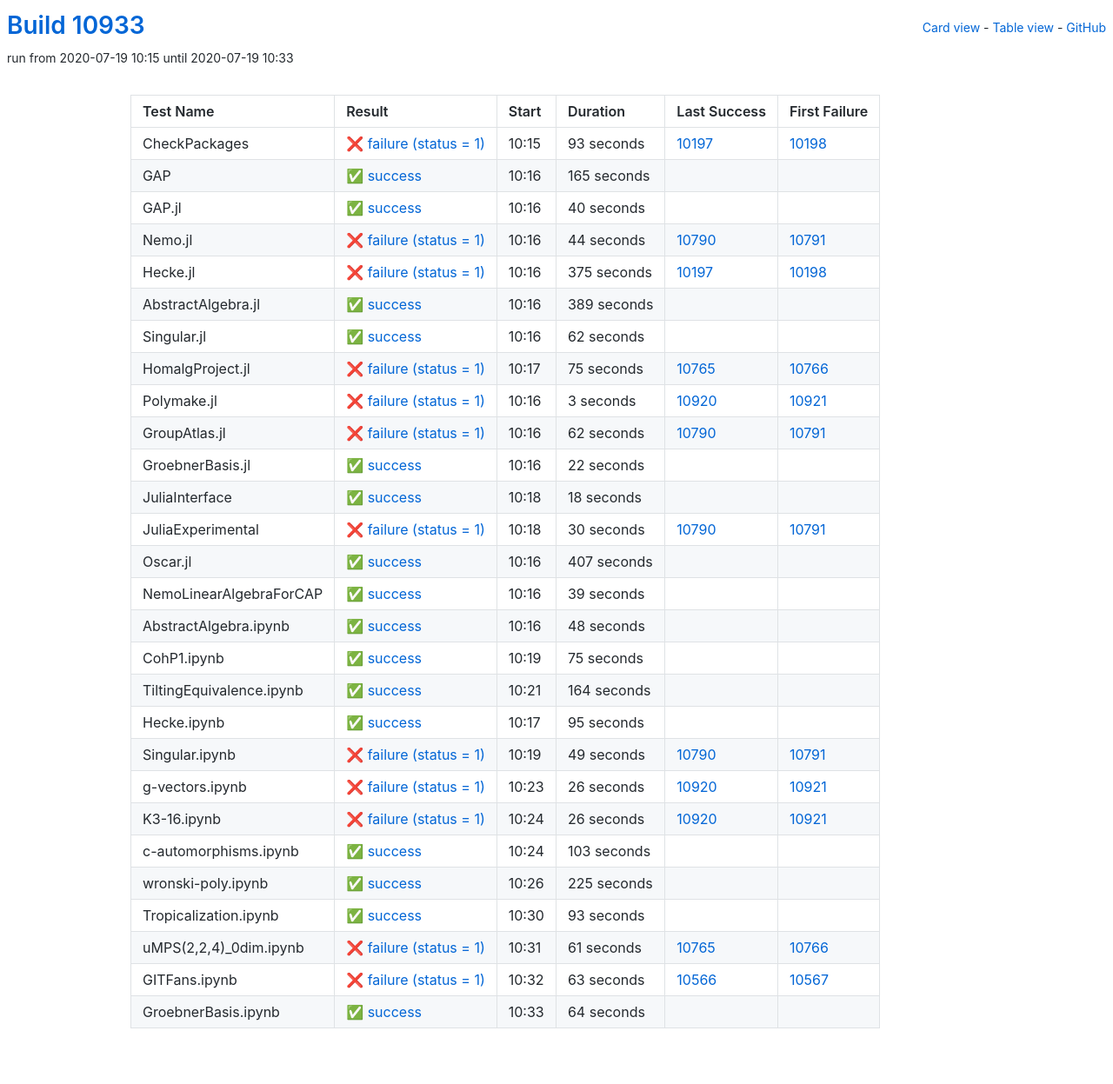
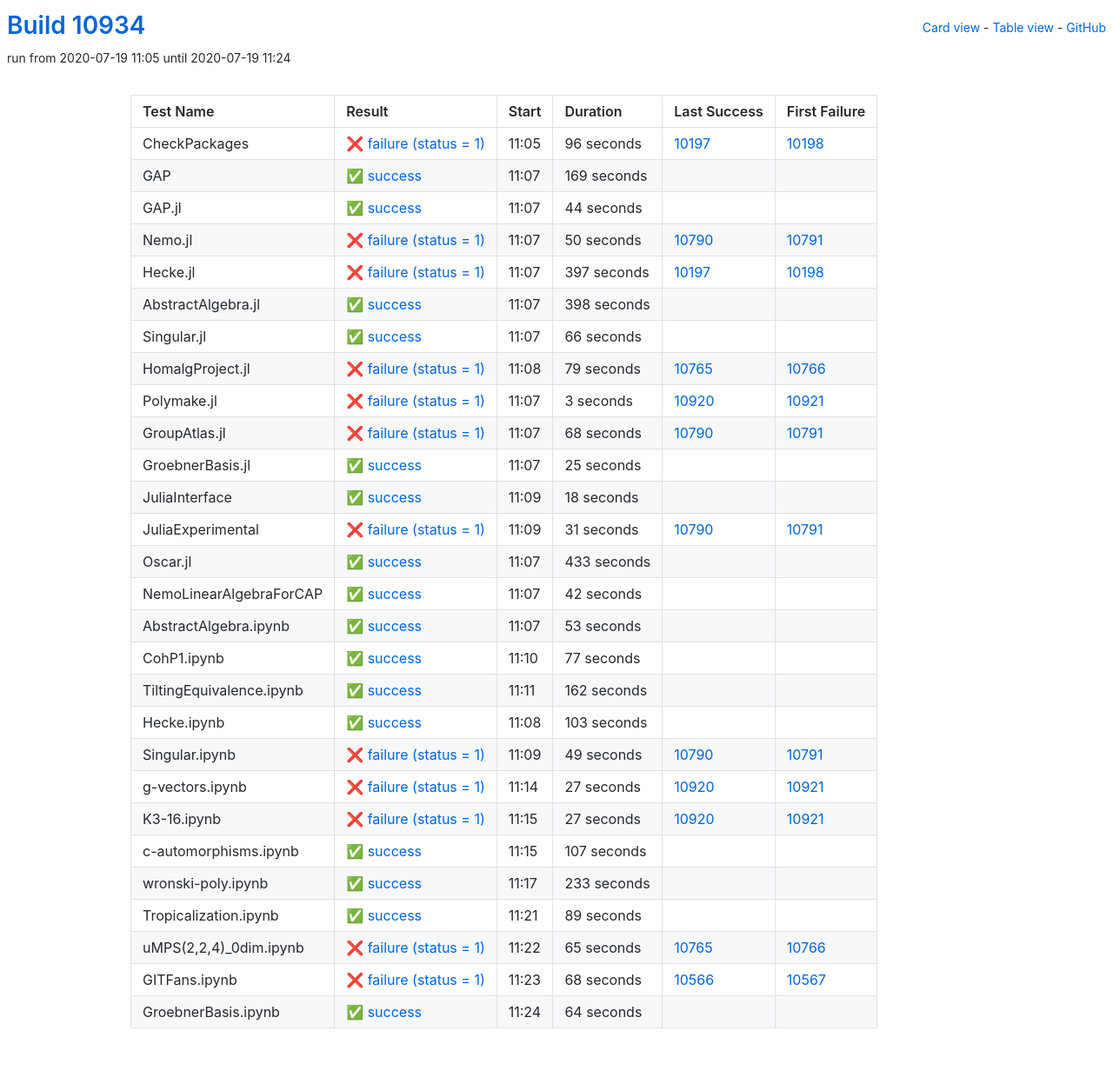
Before and after one commit to oscar-system/oscar-ci-status, a Jekyll site: the page built from table.html, in a window 1280 px wide. Shown: the whole page at 87% size. Built offline with Jekyll 4.4.1, drawn with Linux system fonts in a browser that asks for light colours.

Commit message:
Build #10934

```diff
--- a/_data/ci.yml
+++ b/_data/ci.yml
@@ -1,6 +1,6 @@
 ---
-build: 10933
-build_url: https://oscarci.mathematik.uni-kl.de/job/oscar/10933/
+build: 10934
+build_url: https://oscarci.mathematik.uni-kl.de/job/oscar/10934/
 job: oscar
 organization: oscar-system
 repo: oscar-ci-status
@@ -8,104 +8,104 @@
 tests:
 - name: CheckPackages
   id: checkpackages
-  log: https://oscarci.mathematik.uni-kl.de/job/oscar/10933/artifact/logs/build-10933/CheckPackages.log
-  start: 2020-07-19 10:15
+  log: https://oscarci.mathematik.uni-kl.de/job/oscar/10934/artifact/logs/build-10934/CheckPackages.log
+  start: 2020-07-19 11:05
   success: false
   exitcode: 1
   status: failure
-  duration: 93
+  duration: 96
   last_success: 10197
   last_success_url: https://oscarci.mathematik.uni-kl.de/job/oscar/10197/
   first_failure: 10198
   first_failure_url: https://oscarci.mathematik.uni-kl.de/job/oscar/10198/
 - name: GAP
   id: gap
-  log: https://oscarci.mathematik.uni-kl.de/job/oscar/10933/artifact/logs/build-10933/GAP.log
-  start: 2020-07-19 10:16
+  log: https://oscarci.mathematik.uni-kl.de/job/oscar/10934/artifact/logs/build-10934/GAP.log
+  start: 2020-07-19 11:07
   success: true
   exitcode: 0
   status: success
-  duration: 165
+  duration: 169
   last_success: false
   last_success_url:
   first_failure: false
   first_failure_url:
 - name: GAP.jl
   id: gap-jl
-  log: https://oscarci.mathematik.uni-kl.de/job/oscar/10933/artifact/logs/build-10933/GAP.jl.log
-  start: 2020-07-19 10:16
+  log: https://oscarci.mathematik.uni-kl.de/job/oscar/10934/artifact/logs/build-10934/GAP.jl.log
+  start: 2020-07-19 11:07
   success: true
   exitcode: 0
   status: success
-  duration: 40
+  duration: 44
   last_success: false
   last_success_url:
   first_failure: false
   first_failure_url:
 - name: Nemo.jl
   id: nemo-jl
-  log: https://oscarci.mathematik.uni-kl.de/job/oscar/10933/artifact/logs/build-10933/Nemo.jl.log
-  start: 2020-07-19 10:16
+  log: https://oscarci.mathematik.uni-kl.de/job/oscar/10934/artifact/logs/build-10934/Nemo.jl.log
+  start: 2020-07-19 11:07
   success: false
   exitcode: 1
   status: failure
-  duration: 44
+  duration: 50
   last_success: 10790
   last_success_url: https://oscarci.mathematik.uni-kl.de/job/oscar/10790/
   first_failure: 10791
   first_failure_url: https://oscarci.mathematik.uni-kl.de/job/oscar/10791/
 - name: Hecke.jl
   id: hecke-jl
-  log: https://oscarci.mathematik.uni-kl.de/job/oscar/10933/artifact/logs/build-10933/Hecke.jl.log
-  start: 2020-07-19 10:16
+  log: https://oscarci.mathematik.uni-kl.de/job/oscar/10934/artifact/logs/build-10934/Hecke.jl.log
+  start: 2020-07-19 11:07
   success: false
   exitcode: 1
   status: failure
-  duration: 375
+  duration: 397
   last_success: 10197
   last_success_url: https://oscarci.mathematik.uni-kl.de/job/oscar/10197/
   first_failure: 10198
   first_failure_url: https://oscarci.mathematik.uni-kl.de/job/oscar/10198/
 - name: AbstractAlgebra.jl
   id: abstractalgebra-jl
-  log: https://oscarci.mathematik.uni-kl.de/job/oscar/10933/artifact/logs/build-10933/AbstractAlgebra.jl.log
-  start: 2020-07-19 10:16
+  log: https://oscarci.mathematik.uni-kl.de/job/oscar/10934/artifact/logs/build-10934/AbstractAlgebra.jl.log
+  start: 2020-07-19 11:07
   success: true
   exitcode: 0
   status: success
-  duration: 389
+  duration: 398
   last_success: false
   last_success_url:
   first_failure: false
   first_failure_url:
 - name: Singular.jl
   id: singular-jl
-  log: https://oscarci.mathematik.uni-kl.de/job/oscar/10933/artifact/logs/build-10933/Singular.jl.log
-  start: 2020-07-19 10:16
+  log: https://oscarci.mathematik.uni-kl.de/job/oscar/10934/artifact/logs/build-10934/Singular.jl.log
+  start: 2020-07-19 11:07
   success: true
   exitcode: 0
   status: success
-  duration: 62
+  duration: 66
   last_success: false
   last_success_url:
   first_failure: false
   first_failure_url:
 - name: HomalgProject.jl
   id: homalgproject-jl
-  log: https://oscarci.mathematik.uni-kl.de/job/oscar/10933/artifact/logs/build-10933/HomalgProject.jl.log
-  start: 2020-07-19 10:17
+  log: https://oscarci.mathematik.uni-kl.de/job/oscar/10934/artifact/logs/build-10934/HomalgProject.jl.log
+  start: 2020-07-19 11:08
   success: false
   exitcode: 1
   status: failure
-  duration: 75
+  duration: 79
   last_success: 10765
   last_success_url: https://oscarci.mathematik.uni-kl.de/job/oscar/10765/
   first_failure: 10766
   first_failure_url: https://oscarci.mathematik.uni-kl.de/job/oscar/10766/
 - name: Polymake.jl
   id: polymake-jl
-  log: https://oscarci.mathematik.uni-kl.de/job/oscar/10933/artifact/logs/build-10933/Polymake.jl.log
-  start: 2020-07-19 10:16
+  log: https://oscarci.mathematik.uni-kl.de/job/oscar/10934/artifact/logs/build-10934/Polymake.jl.log
+  start: 2020-07-19 11:07
   success: false
   exitcode: 1
   status: failure
@@ -116,32 +116,32 @@
   first_failure_url: https://oscarci.mathematik.uni-kl.de/job/oscar/10921/
 - name: GroupAtlas.jl
   id: groupatlas-jl
-  log: https://oscarci.mathematik.uni-kl.de/job/oscar/10933/artifact/logs/build-10933/GroupAtlas.jl.log
-  start: 2020-07-19 10:16
+  log: https://oscarci.mathematik.uni-kl.de/job/oscar/10934/artifact/logs/build-10934/GroupAtlas.jl.log
+  start: 2020-07-19 11:07
   success: false
   exitcode: 1
   status: failure
-  duration: 62
+  duration: 68
   last_success: 10790
   last_success_url: https://oscarci.mathematik.uni-kl.de/job/oscar/10790/
   first_failure: 10791
   first_failure_url: https://oscarci.mathematik.uni-kl.de/job/oscar/10791/
 - name: GroebnerBasis.jl
   id: groebnerbasis-jl
-  log: https://oscarci.mathematik.uni-kl.de/job/oscar/10933/artifact/logs/build-10933/GroebnerBasis.jl.log
-  start: 2020-07-19 10:16
+  log: https://oscarci.mathematik.uni-kl.de/job/oscar/10934/artifact/logs/build-10934/GroebnerBasis.jl.log
+  start: 2020-07-19 11:07
   success: true
   exitcode: 0
   status: success
-  duration: 22
+  duration: 25
   last_success: false
   last_success_url:
   first_failure: false
   first_failure_url:
 - name: JuliaInterface
   id: juliainterface
-  log: https://oscarci.mathematik.uni-kl.de/job/oscar/10933/artifact/logs/build-10933/JuliaInterface.log
-  start: 2020-07-19 10:18
+  log: https://oscarci.mathematik.uni-kl.de/job/oscar/10934/artifact/logs/build-10934/JuliaInterface.log
+  start: 2020-07-19 11:09
   success: true
   exitcode: 0
   status: success
@@ -152,92 +152,92 @@
   first_failure_url:
 - name: JuliaExperimental
   id: juliaexperimental
-  log: https://oscarci.mathematik.uni-kl.de/job/oscar/10933/artifact/logs/build-10933/JuliaExperimental.log
-  start: 2020-07-19 10:18
+  log: https://oscarci.mathematik.uni-kl.de/job/oscar/10934/artifact/logs/build-10934/JuliaExperimental.log
+  start: 2020-07-19 11:09
   success: false
   exitcode: 1
   status: failure
-  duration: 30
+  duration: 31
   last_success: 10790
   last_success_url: https://oscarci.mathematik.uni-kl.de/job/oscar/10790/
   first_failure: 10791
   first_failure_url: https://oscarci.mathematik.uni-kl.de/job/oscar/10791/
 - name: Oscar.jl
   id: oscar-jl
-  log: https://oscarci.mathematik.uni-kl.de/job/oscar/10933/artifact/logs/build-10933/Oscar.jl.log
-  start: 2020-07-19 10:16
+  log: https://oscarci.mathematik.uni-kl.de/job/oscar/10934/artifact/logs/build-10934/Oscar.jl.log
+  start: 2020-07-19 11:07
   success: true
   exitcode: 0
   status: success
-  duration: 407
+  duration: 433
   last_success: false
   last_success_url:
   first_failure: false
   first_failure_url:
 - name: NemoLinearAlgebraForCAP
   id: nemolinearalgebraforcap
-  log: https://oscarci.mathematik.uni-kl.de/job/oscar/10933/artifact/logs/build-10933/NemoLinearAlgebraForCAP.log
-  start: 2020-07-19 10:16
+  log: https://oscarci.mathematik.uni-kl.de/job/oscar/10934/artifact/logs/build-10934/NemoLinearAlgebraForCAP.log
+  start: 2020-07-19 11:07
   success: true
   exitcode: 0
   status: success
-  duration: 39
+  duration: 42
   last_success: false
   last_success_url:
   first_failure: false
   first_failure_url:
 - name: AbstractAlgebra.ipynb
   id: abstractalgebra-ipynb
-  log: https://oscarci.mathematik.uni-kl.de/job/oscar/10933/artifact/logs/build-10933/AbstractAlgebra.ipynb.log
-  start: 2020-07-19 10:16
+  log: https://oscarci.mathematik.uni-kl.de/job/oscar/10934/artifact/logs/build-10934/AbstractAlgebra.ipynb.log
+  start: 2020-07-19 11:07
   success: true
   exitcode: 0
   status: success
-  duration: 48
+  duration: 53
   last_success: false
   last_success_url:
   first_failure: false
   first_failure_url:
 - name: CohP1.ipynb
   id: cohp1-ipynb
-  log: https://oscarci.mathematik.uni-kl.de/job/oscar/10933/artifact/logs/build-10933/CohP1.ipynb.log
-  start: 2020-07-19 10:19
+  log: https://oscarci.mathematik.uni-kl.de/job/oscar/10934/artifact/logs/build-10934/CohP1.ipynb.log
+  start: 2020-07-19 11:10
   success: true
   exitcode: 0
   status: success
-  duration: 75
+  duration: 77
   last_success: false
   last_success_url:
   first_failure: false
   first_failure_url:
 - name: TiltingEquivalence.ipynb
   id: tiltingequivalence-ipynb
-  log: https://oscarci.mathematik.uni-kl.de/job/oscar/10933/artifact/logs/build-10933/TiltingEquivalence.ipynb.log
-  start: 2020-07-19 10:21
+  log: https://oscarci.mathematik.uni-kl.de/job/oscar/10934/artifact/logs/build-10934/TiltingEquivalence.ipynb.log
+  start: 2020-07-19 11:11
   success: true
   exitcode: 0
   status: success
-  duration: 164
+  duration: 162
   last_success: false
   last_success_url:
   first_failure: false
   first_failure_url:
 - name: Hecke.ipynb
   id: hecke-ipynb
-  log: https://oscarci.mathematik.uni-kl.de/job/oscar/10933/artifact/logs/build-10933/Hecke.ipynb.log
-  start: 2020-07-19 10:17
+  log: https://oscarci.mathematik.uni-kl.de/job/oscar/10934/artifact/logs/build-10934/Hecke.ipynb.log
+  start: 2020-07-19 11:08
   success: true
   exitcode: 0
   status: success
-  duration: 95
+  duration: 103
   last_success: false
   last_success_url:
   first_failure: false
   first_failure_url:
 - name: Singular.ipynb
   id: singular-ipynb
-  log: https://oscarci.mathematik.uni-kl.de/job/oscar/10933/artifact/logs/build-10933/Singular.ipynb.log
-  start: 2020-07-19 10:19
+  log: https://oscarci.mathematik.uni-kl.de/job/oscar/10934/artifact/logs/build-10934/Singular.ipynb.log
+  start: 2020-07-19 11:09
   success: false
   exitcode: 1
   status: failure
@@ -248,92 +248,92 @@
   first_failure_url: https://oscarci.mathematik.uni-kl.de/job/oscar/10791/
 - name: g-vectors.ipynb
   id: g-vectors-ipynb
-  log: https://oscarci.mathematik.uni-kl.de/job/oscar/10933/artifact/logs/build-10933/g-vectors.ipynb.log
-  start: 2020-07-19 10:23
+  log: https://oscarci.mathematik.uni-kl.de/job/oscar/10934/artifact/logs/build-10934/g-vectors.ipynb.log
+  start: 2020-07-19 11:14
   success: false
   exitcode: 1
   status: failure
-  duration: 26
+  duration: 27
   last_success: 10920
   last_success_url: https://oscarci.mathematik.uni-kl.de/job/oscar/10920/
   first_failure: 10921
   first_failure_url: https://oscarci.mathematik.uni-kl.de/job/oscar/10921/
 - name: K3-16.ipynb
   id: k3-16-ipynb
-  log: https://oscarci.mathematik.uni-kl.de/job/oscar/10933/artifact/logs/build-10933/K3-16.ipynb.log
-  start: 2020-07-19 10:24
+  log: https://oscarci.mathematik.uni-kl.de/job/oscar/10934/artifact/logs/build-10934/K3-16.ipynb.log
+  start: 2020-07-19 11:15
   success: false
   exitcode: 1
   status: failure
-  duration: 26
+  duration: 27
   last_success: 10920
   last_success_url: https://oscarci.mathematik.uni-kl.de/job/oscar/10920/
   first_failure: 10921
   first_failure_url: https://oscarci.mathematik.uni-kl.de/job/oscar/10921/
 - name: c-automorphisms.ipynb
   id: c-automorphisms-ipynb
-  log: https://oscarci.mathematik.uni-kl.de/job/oscar/10933/artifact/logs/build-10933/c-automorphisms.ipynb.log
-  start: 2020-07-19 10:24
+  log: https://oscarci.mathematik.uni-kl.de/job/oscar/10934/artifact/logs/build-10934/c-automorphisms.ipynb.log
+  start: 2020-07-19 11:15
   success: true
   exitcode: 0
   status: success
-  duration: 103
+  duration: 107
   last_success: false
   last_success_url:
   first_failure: false
   first_failure_url:
 - name: wronski-poly.ipynb
   id: wronski-poly-ipynb
-  log: https://oscarci.mathematik.uni-kl.de/job/oscar/10933/artifact/logs/build-10933/wronski-poly.ipynb.log
-  start: 2020-07-19 10:26
+  log: https://oscarci.mathematik.uni-kl.de/job/oscar/10934/artifact/logs/build-10934/wronski-poly.ipynb.log
+  start: 2020-07-19 11:17
   success: true
   exitcode: 0
   status: success
-  duration: 225
+  duration: 233
   last_success: false
   last_success_url:
   first_failure: false
   first_failure_url:
 - name: Tropicalization.ipynb
   id: tropicalization-ipynb
-  log: https://oscarci.mathematik.uni-kl.de/job/oscar/10933/artifact/logs/build-10933/Tropicalization.ipynb.log
-  start: 2020-07-19 10:30
+  log: https://oscarci.mathematik.uni-kl.de/job/oscar/10934/artifact/logs/build-10934/Tropicalization.ipynb.log
+  start: 2020-07-19 11:21
   success: true
   exitcode: 0
   status: success
-  duration: 93
+  duration: 89
   last_success: false
   last_success_url:
   first_failure: false
   first_failure_url:
 - name: uMPS(2,2,4)_0dim.ipynb
   id: umps-2-2-4-0dim-ipynb
-  log: https://oscarci.mathematik.uni-kl.de/job/oscar/10933/artifact/logs/build-10933/uMPS-2-2-4-_0dim.ipynb.log
-  start: 2020-07-19 10:31
+  log: https://oscarci.mathematik.uni-kl.de/job/oscar/10934/artifact/logs/build-10934/uMPS-2-2-4-_0dim.ipynb.log
+  start: 2020-07-19 11:22
   success: false
   exitcode: 1
   status: failure
-  duration: 61
+  duration: 65
   last_success: 10765
   last_success_url: https://oscarci.mathematik.uni-kl.de/job/oscar/10765/
   first_failure: 10766
   first_failure_url: https://oscarci.mathematik.uni-kl.de/job/oscar/10766/
 - name: GITFans.ipynb
   id: gitfans-ipynb
-  log: https://oscarci.mathematik.uni-kl.de/job/oscar/10933/artifact/logs/build-10933/GITFans.ipynb.log
-  start: 2020-07-19 10:32
+  log: https://oscarci.mathematik.uni-kl.de/job/oscar/10934/artifact/logs/build-10934/GITFans.ipynb.log
+  start: 2020-07-19 11:23
   success: false
   exitcode: 1
   status: failure
-  duration: 63
+  duration: 68
   last_success: 10566
   last_success_url: https://oscarci.mathematik.uni-kl.de/job/oscar/10566/
   first_failure: 10567
   first_failure_url: https://oscarci.mathematik.uni-kl.de/job/oscar/10567/
 - name: GroebnerBasis.ipynb
   id: groebnerbasis-ipynb
-  log: https://oscarci.mathematik.uni-kl.de/job/oscar/10933/artifact/logs/build-10933/GroebnerBasis.ipynb.log
-  start: 2020-07-19 10:33
+  log: https://oscarci.mathematik.uni-kl.de/job/oscar/10934/artifact/logs/build-10934/GroebnerBasis.ipynb.log
+  start: 2020-07-19 11:24
   success: true
   exitcode: 0
   status: success
```
Also changed, not shown: README.md.
